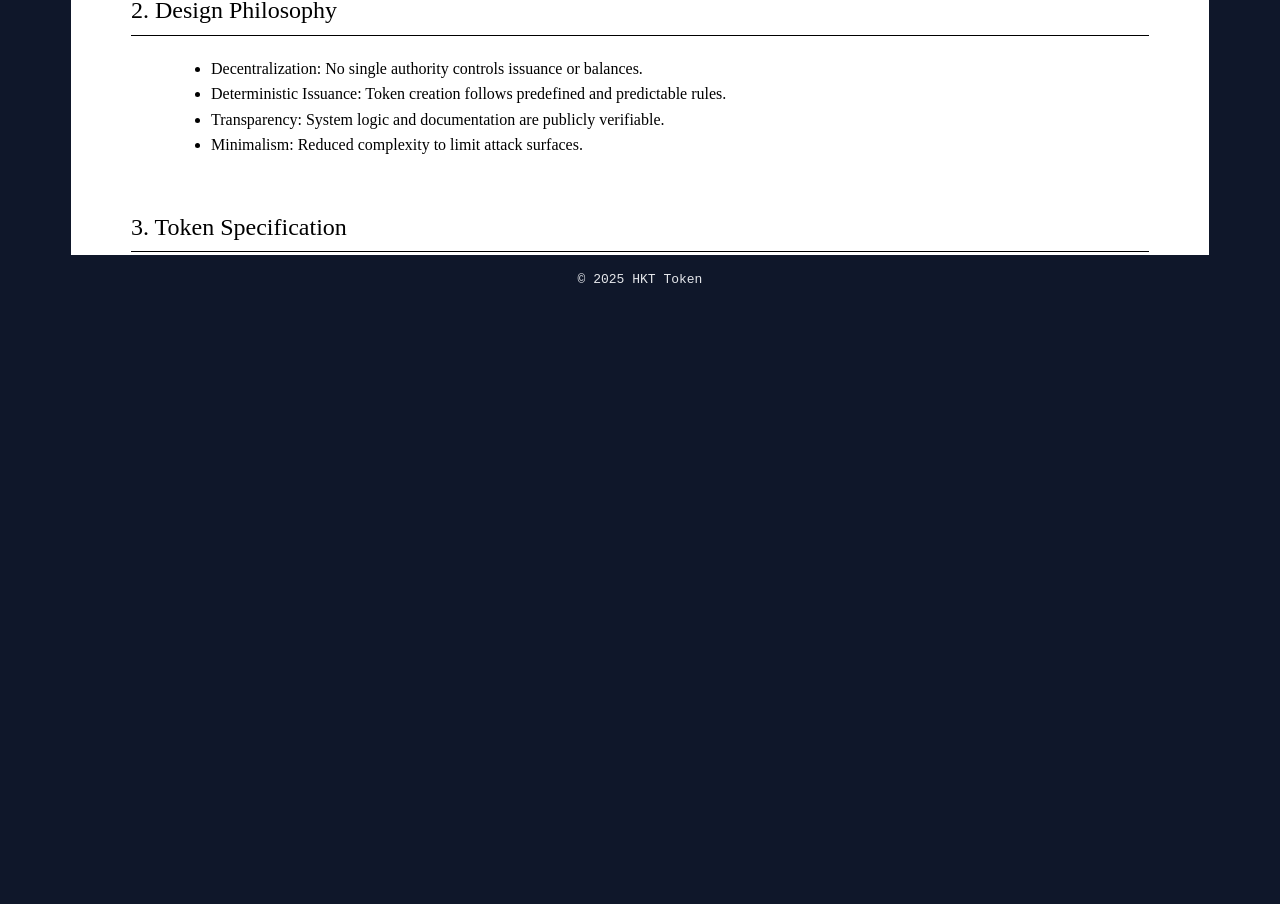
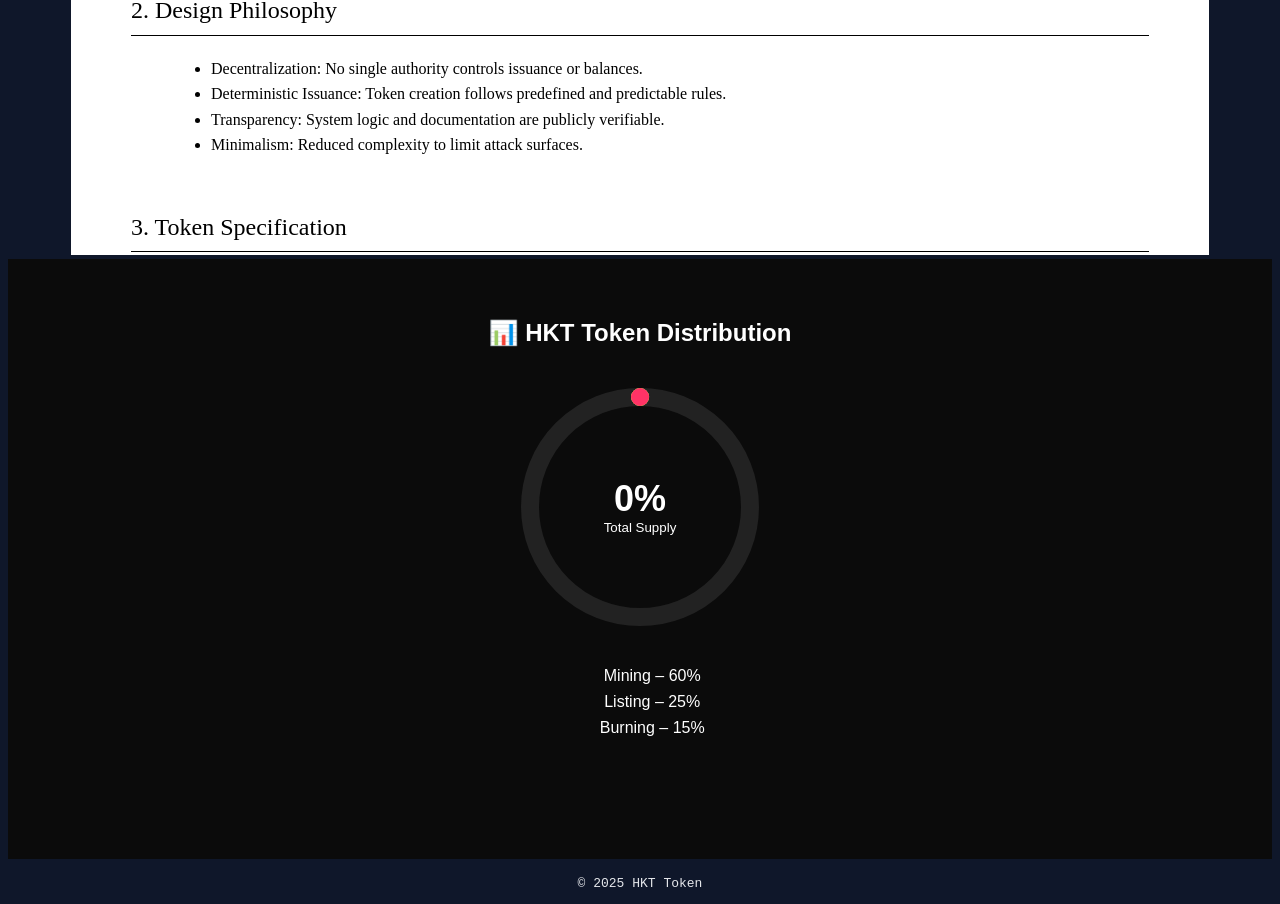
Before and after one commit to 0k1dev/0k1dev.github.io, a plain HTML site: page HKT-TOKENS/index.html in a window 1280 px wide. Shown: the part 864-1768 px from the top of the page. Before the commit the page ends 1164 px from the top, so only its background shows below. Drawn offline with Linux system fonts and the light colour scheme.

Commit message:
Update index.html

```diff
--- a/HKT-TOKENS/index.html
+++ b/HKT-TOKENS/index.html
@@ -32,6 +32,13 @@
     height="800"
     style="border:none;">
   </iframe>
+
+  <iframe src="assets/tokenomics.html"
+        width="100%"
+        height="600"
+        style="border:none;">
+</iframe>
+
 </section>
 
 <footer>
```
